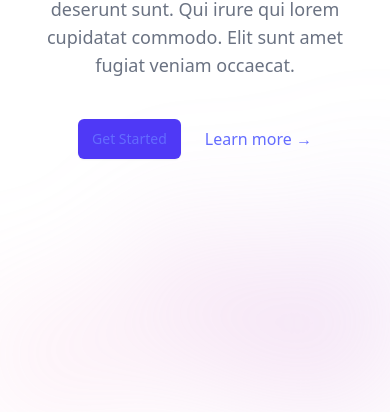
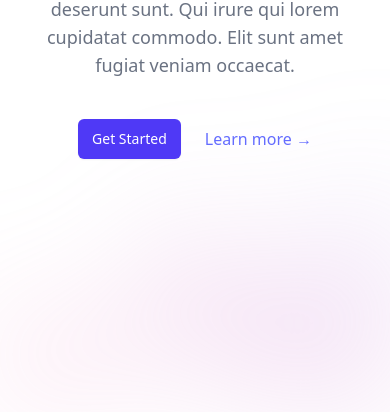
Before and after one commit to wongdlin/EcommerceV2, a React (Vite) app in the folder frontend/: page / in a window 390 px wide. Shown: the part 516-928 px from the top of the page. Built offline with nearby package versions, Linux system fonts and the light colour scheme.

Commit message:
added more components

```diff
--- a/frontend/src/components/hero.jsx
+++ b/frontend/src/components/hero.jsx
@@ -1,5 +1,8 @@
-import AnchorButton from "./ui/button";
+import AnchorButton from "./ui/anchorButton";
 import Anchor from "./ui/anchor";
+import Polygon from "./ui/polygon";
+import Paragraph from "./ui/paragraph";
+import Header1 from "./ui/header1";
 
 export default function heroSection() {
 
@@ -10,13 +13,7 @@ export default function heroSection() {
           aria-hidden="true"
           className="absolute inset-x-0 -top-40 -z-10 transform-gpu overflow-hidden blur-3xl sm:-top-80"
         >
-          <div
-            style={{
-              clipPath:
-                "polygon(74.1% 44.1%, 100% 61.6%, 97.5% 26.9%, 85.5% 0.1%, 80.7% 2%, 72.5% 32.5%, 60.2% 62.4%, 52.4% 68.1%, 47.5% 58.3%, 45.2% 34.5%, 27.5% 76.7%, 0.1% 64.9%, 17.9% 100%, 27.6% 76.8%, 76.1% 97.7%, 74.1% 44.1%)",
-            }}
-            className="relative left-[calc(50%-11rem)] aspect-1155/678 w-[36.125rem] -translate-x-1/2 rotate-[30deg] bg-linear-to-tr from-[#ff80b5] to-[#9089fc] opacity-30 sm:left-[calc(50%-30rem)] sm:w-[72.1875rem]"
-          />
+          <Polygon styleClass="rotate-[30deg] left-[calc(50%-11rem)] sm:left-[calc(50%-30rem)]"/>
         </div>
         <div className="mx-auto max-w-2xl py-32 sm:py-48 lg:py-56">
           <div className="hidden sm:mb-8 sm:flex sm:justify-center">
@@ -26,13 +23,8 @@ export default function heroSection() {
             </div>
           </div>
           <div className="text-center">
-            <h1 className="text-5xl font-semibold tracking-tight text-balance text-gray-900 sm:text-7xl">
-              Data to enrich your online business
-            </h1>
-            <p className="mt-8 text-lg font-medium text-pretty text-gray-500 sm:text-xl/8">
-              Anim aute id magna aliqua ad ad non deserunt sunt. Qui irure qui
-              lorem cupidatat commodo. Elit sunt amet fugiat veniam occaecat.
-            </p>
+            <Header1 headerText={"Data to enrich your online business"}/>
+            <Paragraph pText={"Anim aute id magna aliqua ad ad non deserunt sunt. Qui irure qui lorem cupidatat commodo. Elit sunt amet fugiat veniam occaecat."}/>
             <div className="mt-10 flex items-center justify-center gap-x-6">
               <AnchorButton btnText = "Get Started"/>
               <Anchor AnchorText="Learn more"/>
@@ -43,13 +35,7 @@ export default function heroSection() {
           aria-hidden="true"
           className="absolute inset-x-0 top-[calc(100%-13rem)] -z-10 transform-gpu overflow-hidden blur-3xl sm:top-[calc(100%-30rem)]"
         >
-          <div
-            style={{
-              clipPath:
-                "polygon(74.1% 44.1%, 100% 61.6%, 97.5% 26.9%, 85.5% 0.1%, 80.7% 2%, 72.5% 32.5%, 60.2% 62.4%, 52.4% 68.1%, 47.5% 58.3%, 45.2% 34.5%, 27.5% 76.7%, 0.1% 64.9%, 17.9% 100%, 27.6% 76.8%, 76.1% 97.7%, 74.1% 44.1%)",
-            }}
-            className="relative left-[calc(50%+3rem)] aspect-1155/678 w-[36.125rem] -translate-x-1/2 bg-linear-to-tr from-[#ff80b5] to-[#9089fc] opacity-30 sm:left-[calc(50%+36rem)] sm:w-[72.1875rem]"
-          />
+          <Polygon styleClass={"left-[calc(50%+3rem)] sm:left-[calc(50%+36rem)]"}/>
         </div>
       </div>
     </div>
--- a/frontend/src/components/ui/anchor.jsx
+++ b/frontend/src/components/ui/anchor.jsx
@@ -3,7 +3,7 @@ import { Link } from "react-router-dom";
 function Anchor({AnchorText}) {
   return (
     <Link to="#" className="font-semibold text-indigo-600">
-      <span aria-hidden="true" className="absolute inset-0" />
+      <span aria-hidden="true" className="" />
       {AnchorText} <span aria-hidden="true">&rarr;</span>
     </Link>
   );
--- /dev/null
+++ b/frontend/src/components/ui/anchorButton.jsx
@@ -0,0 +1,12 @@
+import { Link } from "react-router-dom";
+
+function AnchorButton({btnText}) {
+  return (
+    <Link to="#"
+      className="rounded-md bg-indigo-600 px-3.5 py-2.5 text-sm font-semibold !text-white shadow-xs hover:bg-indigo-500 focus-visible:outline-2 focus-visible:outline-offset-2 focus-visible:outline-indigo-600"
+    >
+      {btnText}
+    </Link>
+  );
+}
+export default AnchorButton;
--- a/frontend/src/components/ui/button.jsx
+++ /dev/null
@@ -1,12 +0,0 @@
-import { Link } from "react-router-dom";
-
-function AnchorButton({btnText}) {
-  return (
-    <Link to="#"
-      className="rounded-md bg-indigo-600 px-3.5 py-2.5 text-sm font-semibold text-white shadow-xs hover:bg-indigo-500 focus-visible:outline-2 focus-visible:outline-offset-2 focus-visible:outline-indigo-600"
-    >
-      {btnText}
-    </Link>
-  );
-}
-export default AnchorButton;
--- /dev/null
+++ b/frontend/src/components/ui/header1.jsx
@@ -0,0 +1,8 @@
+function Header1({headerText}) {
+  return (
+    <h1 className="text-5xl font-semibold tracking-tight text-balance text-gray-900 sm:text-7xl">
+      {headerText}
+    </h1>
+  );
+}
+export default Header1;
--- /dev/null
+++ b/frontend/src/components/ui/paragraph.jsx
@@ -0,0 +1,8 @@
+function Paragraph({ pText }) {
+  return (
+    <p className="mt-8 text-lg font-medium text-pretty text-gray-500 sm:text-xl/8">
+      {pText}
+    </p>
+  );
+}
+export default Paragraph;
--- /dev/null
+++ b/frontend/src/components/ui/polygon.jsx
@@ -0,0 +1,20 @@
+function Polygon({styleClass}) {
+
+  return (
+    <div
+      style={{
+        clipPath:
+          "polygon(74.1% 44.1%, 100% 61.6%, 97.5% 26.9%, 85.5% 0.1%, 80.7% 2%, 72.5% 32.5%, 60.2% 62.4%, 52.4% 68.1%, 47.5% 58.3%, 45.2% 34.5%, 27.5% 76.7%, 0.1% 64.9%, 17.9% 100%, 27.6% 76.8%, 76.1% 97.7%, 74.1% 44.1%)",
+      }}
+      className={`relative aspect-1155/678 w-[36.125rem] -translate-x-1/2 bg-linear-to-tr from-[#ff80b5] to-[#9089fc] opacity-30 sm:w-[72.1875rem] ${styleClass}`}
+    />
+  );
+}
+export default Polygon;
+
+// rotate-[30deg]
+// left-[calc(50%-11rem)]
+// sm:left-[calc(50%-30rem)]
+
+// left-[calc(50%+3rem)]
+// sm:left-[calc(50%+36rem)]
```
